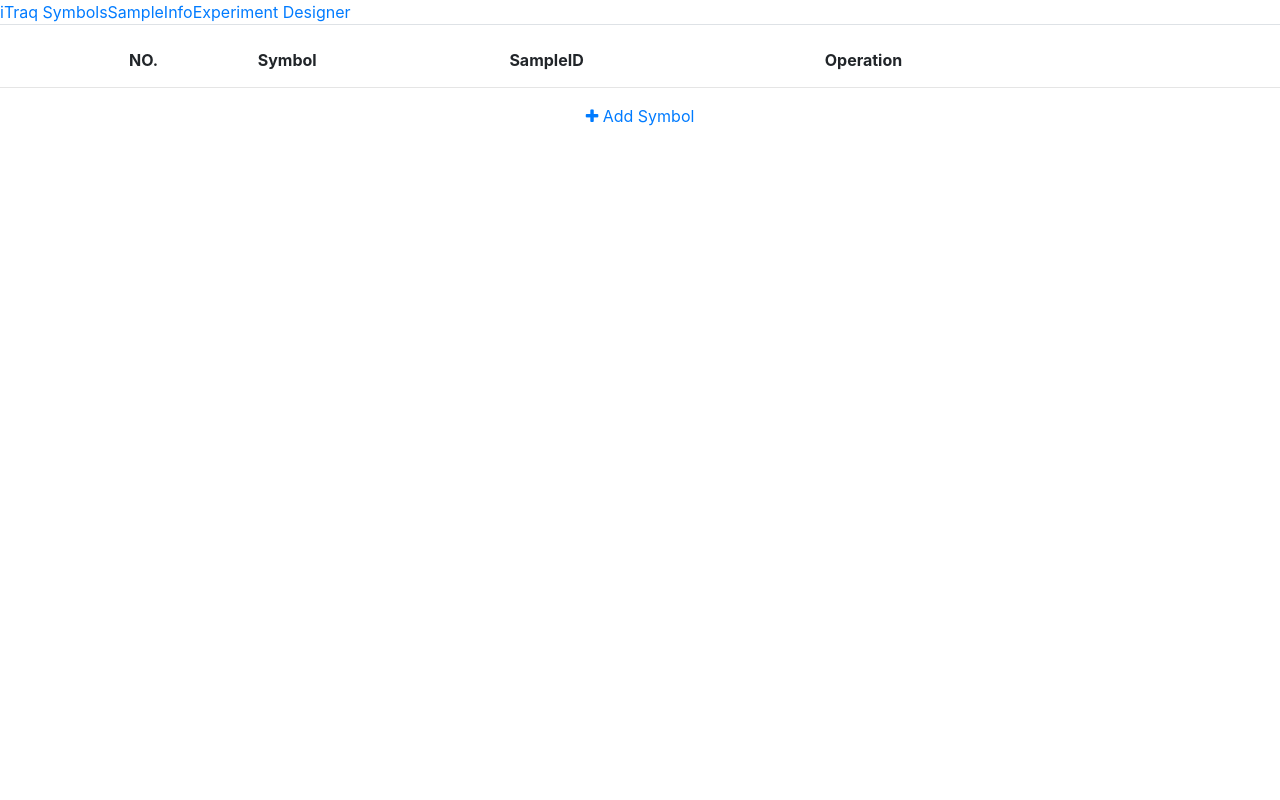
After one commit to biocad-cloud/bioCAD, a PHP site: page /html/Application/proteomics/raw.html in a window 1280 px wide, after a click on "iTraq Symbols". The commit adds this page. Run offline with PHP 8.4, Linux system fonts and the light colour scheme; lists and menus that the app fills with data are empty; some libraries are stand-ins or nearby versions.

Commit message:
dynamics table

```diff
--- /dev/null
+++ b/html/Application/proteomics/raw.html
@@ -0,0 +1,147 @@
+<link href="http://www.biodeep.cn/css/bootstrap.min.css" rel="stylesheet"/>
+<link href="http://gcmodeller.org/styles/font-awesome.css" rel="stylesheet" type="text/css">
+
+<script src="http://www.biodeep.cn/js/jquery.min.js"></script>
+<script src="http://www.biodeep.cn/js/bootstrap.min.js"></script>
+
+<body>
+
+    <!--
+            假设iTraq输入的原始矩阵数据任然是使用同位素的通道数字id来标记的
+            则这里就是将
+        -->
+
+    <ul class="nav nav-tabs">
+        <li class="active">
+            <a data-toggle="tab" href="#home">iTraq Symbols</a>
+        </li>
+        <li>
+            <a data-toggle="tab" href="#menu1">SampleInfo</a>
+        </li>
+        <li>
+            <a data-toggle="tab" href="#menu2">Experiment Designer</a>
+        </li>
+    </ul>
+
+    <div class="tab-content">
+        <div id="home" class="tab-pane fade in active">
+
+            <br />
+
+            <center>
+
+                <table style="width: 80%;">
+                    <thead>
+                        <tr>
+                            <th>NO.</th>
+                            <th>Symbol</th>
+                            <th>SampleID</th>
+                            <th>Operation</th>
+                        </tr>
+                    </thead>
+                    <tbody id="symbol-table">
+
+                    </tbody>
+                </table>
+
+                <hr />
+
+                <a href="#" onclick="addSymbol();">
+                    <i class="fa fa-plus"></i> Add Symbol
+                </a>
+
+                <script id="hidden-template" type="text/x-custom-template">
+                    <tr>
+                        <td id="row-new"></td>
+                        <td><input id="input-symbol" type="text" style="width: 65%" class="form-control"></input></td>
+                        <td><input id="input-sampleID" type="text" style="width: 65%" class="form-control"></input></td>
+                        <td>
+                            <div id="row-new-pending">
+                                <a href="#" onclick="newRowWrite(this.parentNode);">
+                                    <span class="label label-success">OK</span>
+                                </a>&nbsp;
+                                <a href="#" onclick="newRowCancel();">
+                                    <span class="label label-warning">Cancel</span>
+                                </a>
+                            </div>
+                            <div class="remove-button" style="display:none;">
+                                <a href="#" onclick="remove(this);">
+                                    <span class="label label-warning">Remove</span>
+                                </a>
+                            </div>
+                        </td>
+                    <tr>
+                </script>
+
+                <script type="text/javascript">
+
+                    var symbols = 0;
+
+                    function addSymbol() {
+                        // 先检查是否存在没有写入数据的row
+                        var rowNew = document.getElementById("row-new");
+
+                        if (rowNew) {
+                            // 不添加
+                        } else {
+                            $('#symbol-table').append($('#hidden-template').html());
+                        }
+                    }
+
+                    function newRowCancel() {
+                        console.log("--");
+                        $('#symbol-table tr:last').remove();
+                        $('#symbol-table tr:last').remove();
+                    }
+
+                    function newRowWrite(i) {
+                        if (!$("#input-symbol").val() || !$("#input-sampleID").val()) {
+                            // 给出输入不为空的警告
+                        } else {
+                            var td = i.parentNode;
+                            var tr = td.parentNode;
+
+                            td.removeChild(i);
+
+                            $(".remove-button").show();
+
+                            var NO = ++symbols;
+                            var symbol = $("#input-symbol").val();
+                            var sampleID = $("#input-sampleID").val();
+
+                            var childs = tr.childNodes;
+
+                            console.log(childs);
+
+                            childs[1].innerText = NO;
+                            childs[1].id = NO;
+                            childs[3].innerText = symbol;
+                            childs[5].innerText = sampleID;
+                        }
+                    }
+
+                    function remove(i) {
+                        var tr = i.parentNode  // div
+                                  .parentNode  // td
+                                  .parentNode; // tr
+
+                        console.log(tr);
+
+                        tr.parentNode.removeChild(tr);
+                    }
+                </script>
+
+            </center>
+
+        </div>
+        <div id="menu1" class="tab-pane fade">
+            <h3>Menu 1</h3>
+            <p>Some content in menu 1.</p>
+        </div>
+        <div id="menu2" class="tab-pane fade">
+            <h3>Menu 2</h3>
+            <p>Some content in menu 2.</p>
+        </div>
+    </div>
+
+</body>
```
Also changed, not shown: biostack.php (+11 -4 lines), html/Application/proteomics/iTraq.html (+34 -0 lines).
